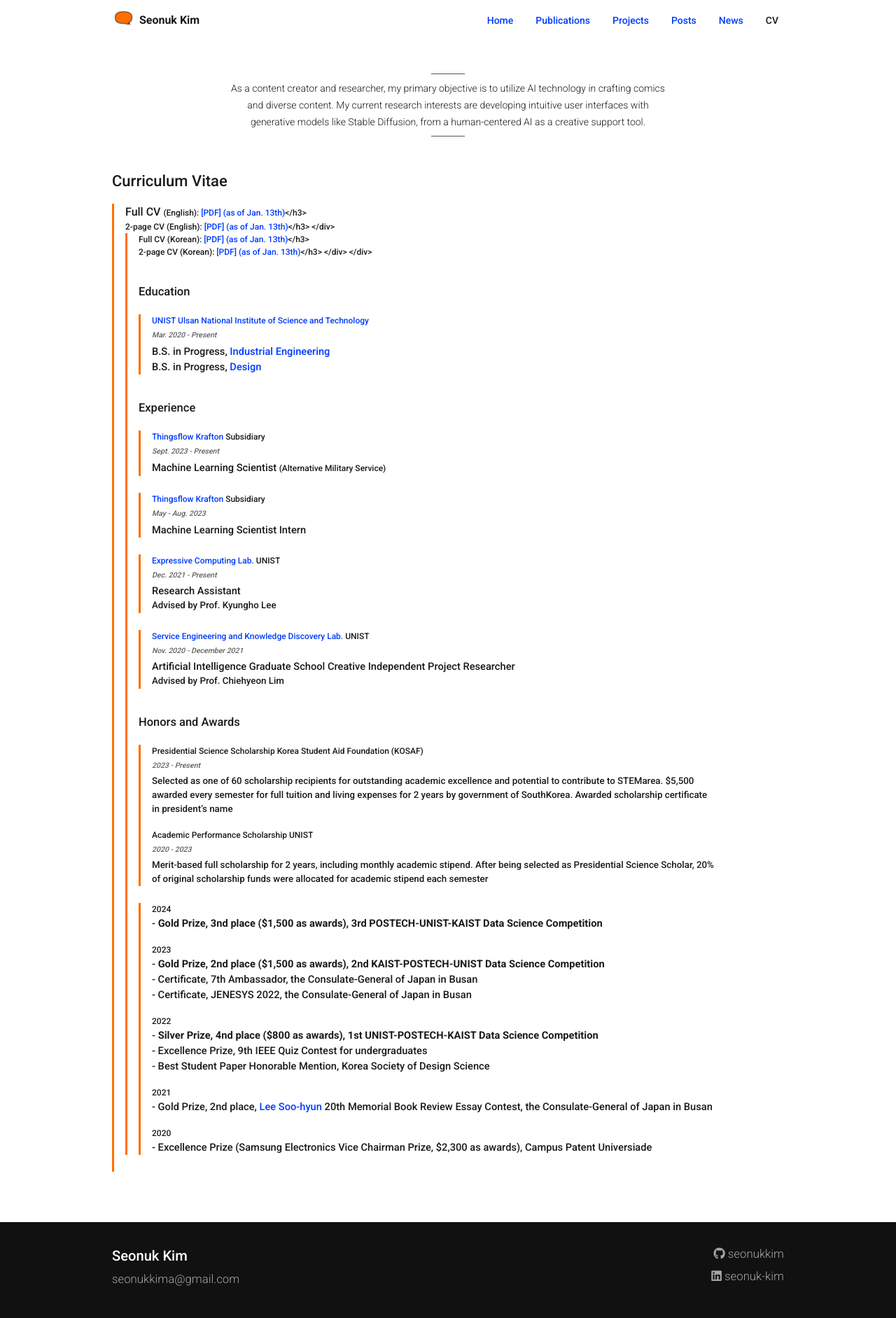
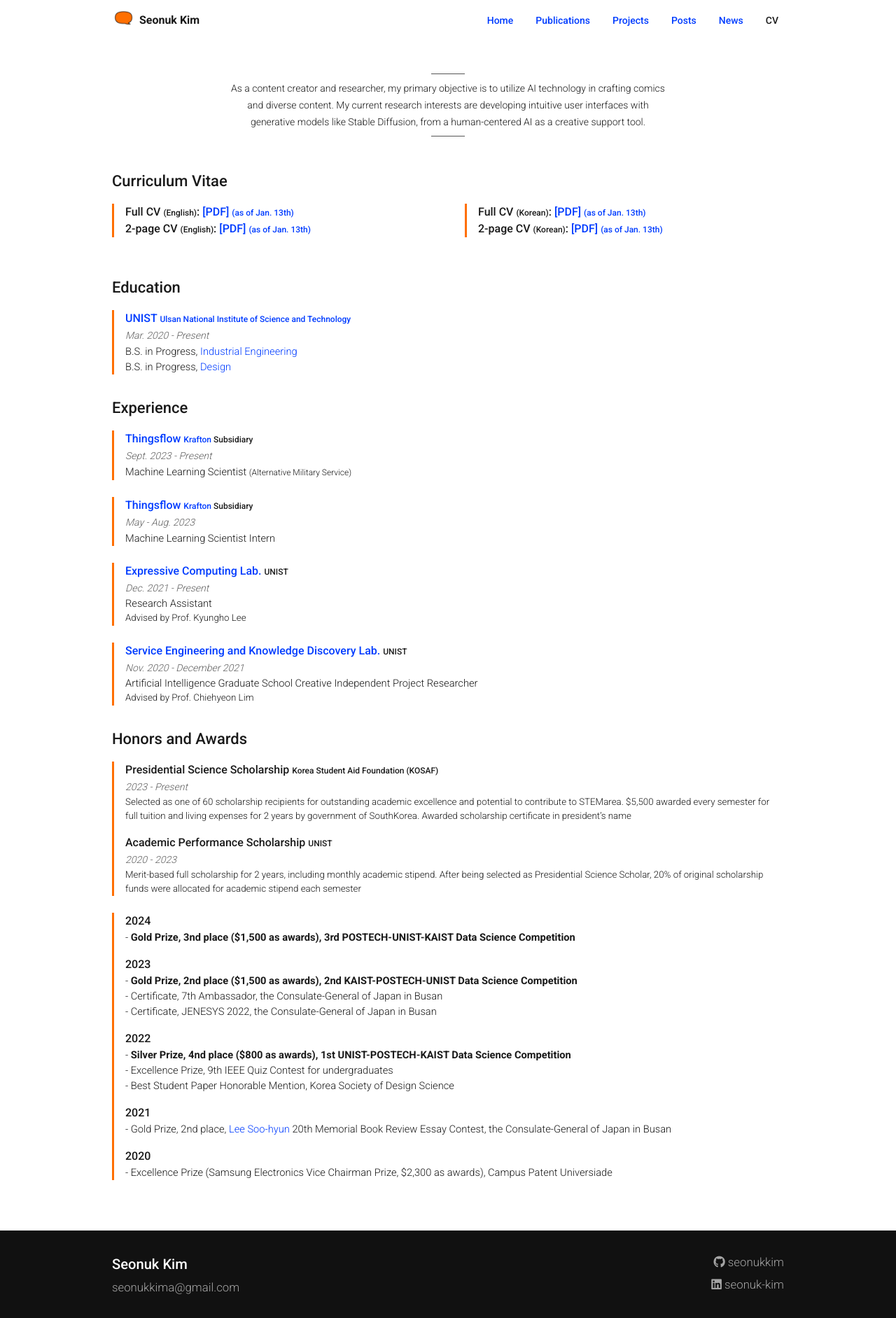
Before and after one commit to seonukkim/seonukkim.github.io, a Jekyll site: the page built from cv.md, in a window 1280 px wide. Shown: the whole page at 70% size. Built offline with Jekyll 4.4.1, drawn with Linux system fonts in a browser that asks for light colours.

```diff
--- a/cv.md
+++ b/cv.md
@@ -12,12 +12,12 @@
 <h2>Curriculum Vitae</h2>
 <div class="news-entries grid-2">
 <div class="entry-item course">
-    <h3 class="entry-title">Full CV <span style="font-size: 9pt;">(English)<span>: <a href="\assets\cv\20240113_SeonukKim_EN_CV.pdf">[PDF] <span style="font-size: 9pt;">(as of Jan. 13th)</span></a></h3>
-    <h3 class="entry-title">2-page CV <span style="font-size: 9pt;">(English)<span>: <a href="\assets\cv\20240113_SeonukKim_EN_Resume.pdf">[PDF] <span style="font-size: 9pt;">(as of Jan. 13th)</span></a></h3>
+    <h3 class="entry-title">Full CV <span style="font-size: 9pt;">(English)</span>: <a href="\assets\cv\20240113_SeonukKim_EN_CV.pdf">[PDF] <span style="font-size: 9pt;">(as of Jan. 13th)</span></a></h3>
+    <h3 class="entry-title">2-page CV <span style="font-size: 9pt;">(English)</span>: <a href="\assets\cv\20240113_SeonukKim_EN_Resume.pdf">[PDF] <span style="font-size: 9pt;">(as of Jan. 13th)</span></a></h3>
 </div>
 <div class="entry-item course">
-    <h3 class="entry-title">Full CV <span style="font-size: 9pt;">(Korean)<span>: <a href="\assets\cv\20240113_SeonukKim_KO_CV.pdf">[PDF] <span style="font-size: 9pt;">(as of Jan. 13th)</span></a></h3>
-    <h3 class="entry-title">2-page CV <span style="font-size: 9pt;">(Korean)<span>: <a href="\assets\cv\20240113_SeonukKim_KO_Resume.pdf">[PDF] <span style="font-size: 9pt;">(as of Jan. 13th)</span></a></h3>
+    <h3 class="entry-title">Full CV <span style="font-size: 9pt;">(Korean)</span>: <a href="\assets\cv\20240113_SeonukKim_KO_CV.pdf">[PDF] <span style="font-size: 9pt;">(as of Jan. 13th)</span></a></h3>
+    <h3 class="entry-title">2-page CV <span style="font-size: 9pt;">(Korean)</span>: <a href="\assets\cv\20240113_SeonukKim_KO_Resume.pdf">[PDF] <span style="font-size: 9pt;">(as of Jan. 13th)</span></a></h3>
 </div>
 </div>
 
```
